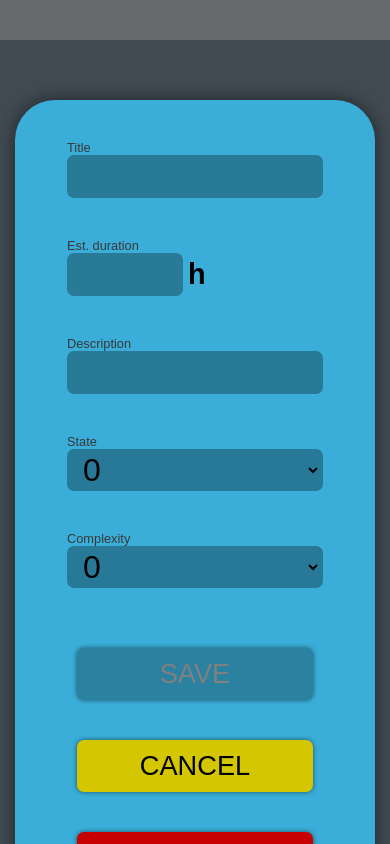
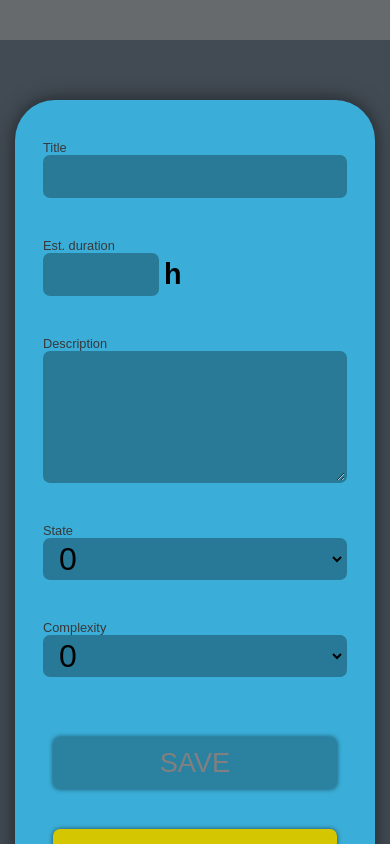
Before and after one commit to RonnyFalconeri/projectU_frontend, an Angular app: page /new/project in a window 390 px wide. Shown: the top 844 px of the page. Built offline with nearby package versions, Linux system fonts and the light colour scheme.

Commit message:
description changed to textarea

```diff
--- a/src/app/components/project-edit/project-edit.component.html
+++ b/src/app/components/project-edit/project-edit.component.html
@@ -33,7 +33,7 @@
     <div>
       <div class="form-group">
         <label for="description">Description</label>
-        <input id="description" formControlName="description" type="text" class="form-control">
+        <textarea id="description" formControlName="description" rows="4" class="form-control"></textarea>
       </div>
     </div>
 
--- a/src/app/components/project-edit/project-edit.component.scss
+++ b/src/app/components/project-edit/project-edit.component.scss
@@ -25,7 +25,7 @@
     color: rgb(56, 56, 56);
   }
 
-  input {
+  input, textarea {
     background-color: rgba(0, 0, 0, 0.3);
     border-radius: 7px;
     font-size: 2rem;
@@ -33,11 +33,15 @@
     padding-left: 10px;
   }
 
+  textarea {
+    font-size: 1.7rem;
+  }
+
   input[type="number"] {
     width: 100px;
   }
 
-  input:focus-visible {
+  input:focus-visible, textarea:focus-visible {
     outline: none;
     border-color: grey;
   }
@@ -48,6 +52,7 @@
     font-size: 2rem;
     border: 2px solid rgba(0, 0, 0, 0);
     padding-left: 10px;
+    min-width: 270px;
   }
 
   select:focus-visible {
@@ -143,6 +148,10 @@
     margin: 100px 15px 50px 15px;
   }
 
+  .projectForm {
+    width: 90%;
+  }
+
   .top {
     flex-direction: column;
   }
@@ -159,6 +168,10 @@
     padding: 20px;
   }
 
+  .projectForm {
+    width: 95%;
+  }
+
   .top {
     flex-direction: column;
   }
```
